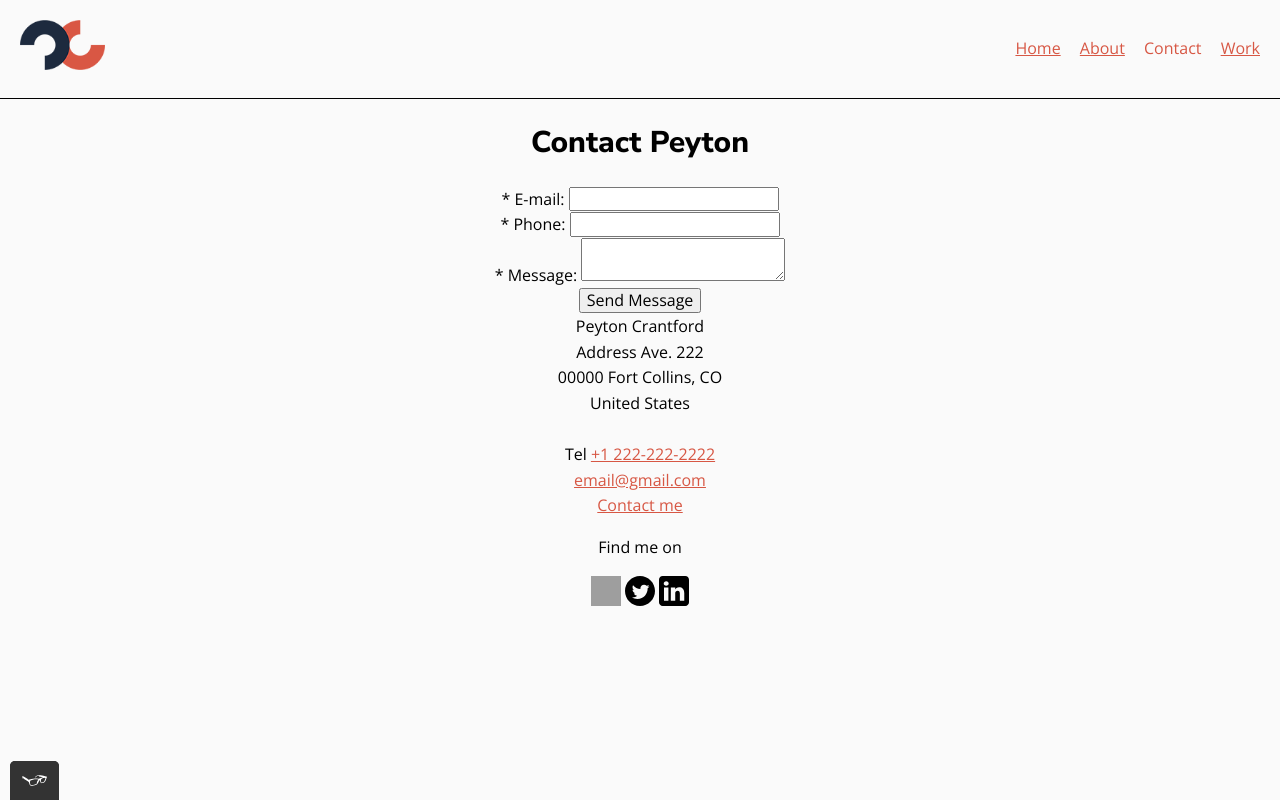
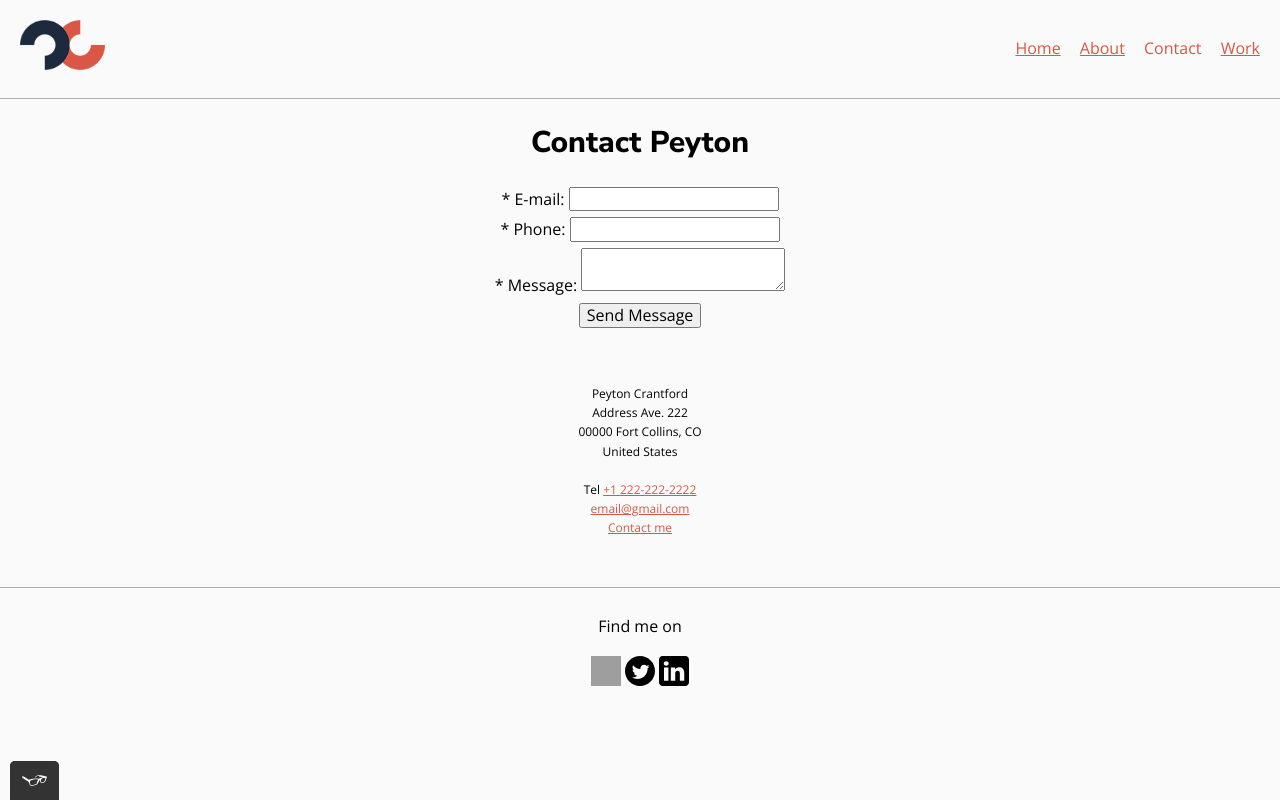
Before and after one commit to pcrantfo/crantford-portfolio-website, a web app: file contact.html in a window 1280 px wide. Run offline with its HTML, style and script files only (its server is not run), Linux system fonts and the light colour scheme; grey boxes are pictures that could not be loaded.

Commit message:
Postprocessed css changes

```diff
--- a/css/styles-production.css
+++ b/css/styles-production.css
@@ -17,7 +84,7 @@
       display: flex;
       width: 100%;
       padding: 20px;
-      border-bottom: 1px solid black;
+      border-bottom: 1px solid #b1afaf;
    }
 
    .page-header__item {
@@ -75,6 +142,9 @@
      display: flex;
      flex-direction: column;
      text-align: center;
+     padding-top: 10px;
+     border-top: 1px solid #b1afaf;
+     margin-top: 50px;
    }
 
    /* ABOUT PAGE */
@@ -126,6 +196,29 @@
          animation: 34s cloud-move-reverse infinite linear;
       }
 
+   /* CONTACT PAGE */
+      /* .contact-form__item {
+         margin: 5px;
+      } */
+
+      .contact-form {
+         display: flex;
+         width: 100%;
+         margin-bottom: 50px;
+         flex-direction: column;
+         align-items: center;
+      }
+
+      .contact-form__item {
+         flex: 0 1 auto;
+         margin-bottom: 5px;
+      }
+
+      .contact-details {
+         font-size: 12px;
+         font-weight: 300;
+      }
+
    /* WORK PAGE */
 
       /* grid fallback */
```
Also changed, not shown: other parts of css/styles-production.css (+67 -67 lines).
